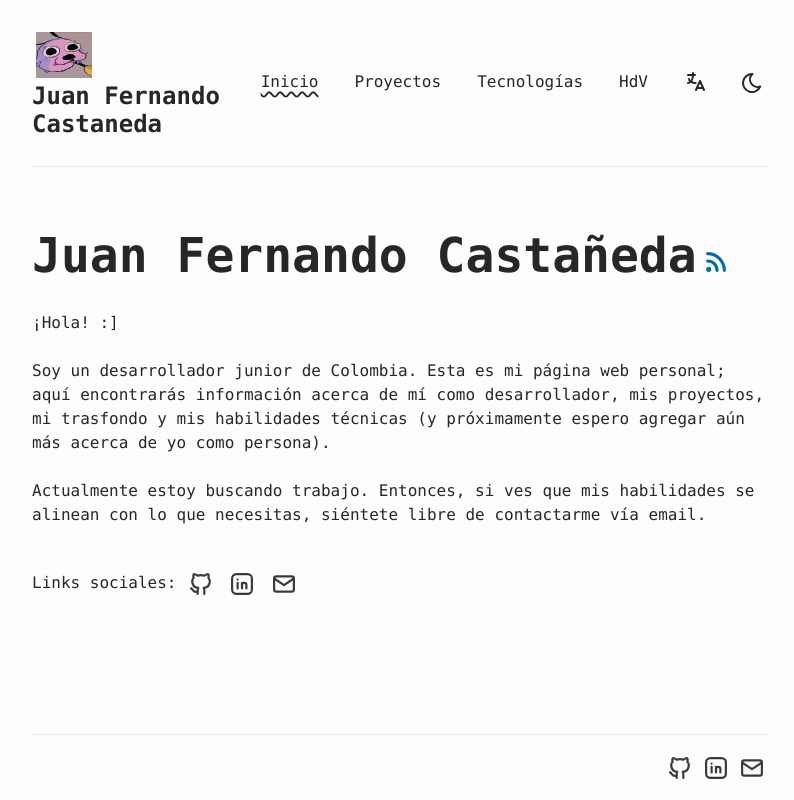
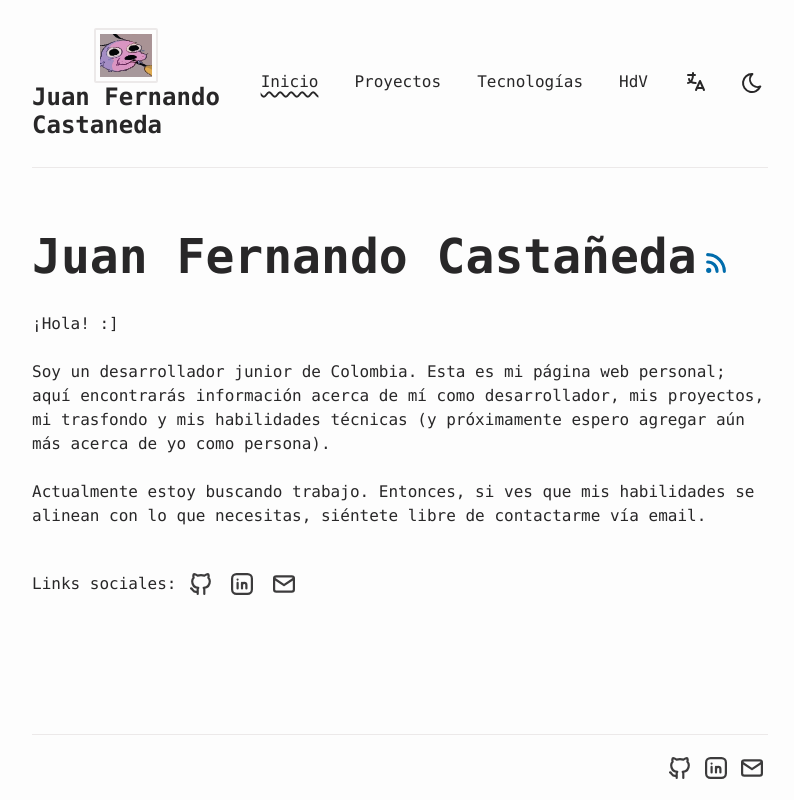
Before and after one commit to JuanFernandoCastaneda/pagina-personal, an Astro site: page / in a window 1280 px wide. Shown: the whole page, without its empty margins (240-1034 px from the left). Built offline with nearby package versions, Linux system fonts and the light colour scheme; Astro itself is replaced by a stand-in of ours.

Commit message:
Agregado bordecito bonito a logos e imágenes. Casi se me cae un ojo con el logo

```diff
--- a/src/components/Card.astro
+++ b/src/components/Card.astro
@@ -30,8 +30,8 @@ const currentLocale = Astro.currentLocale;
 ---
 
 <li class=`my-6 ${padding!==0 && "sm:[&:nth-child(odd)]:pr-3" } sm:[&]:even:pl-3`>
-  {previewImagePath && (<div class="pr-5 pt-1 pb-1">
-    <img alt="project-preview" src={previewImagePath} class="w-[336px] h-40 rounded-xl prose prose-img:border-1">
+  {previewImagePath && (<div class="pr-5 pt-1 pb-1 prose mr-1 sm:mr-0">
+    <img alt="project-preview" src={previewImagePath} class="w-[336px] h-40 ">
   </div>)}
   <a
     href={getRelativeLocalePath(currentLocale, getPath(id, filePath))}
--- a/src/components/Header.astro
+++ b/src/components/Header.astro
@@ -50,13 +50,15 @@ const isActive = (path: string) => {
     >
       <a
         href={getRelativeLocalePath(currentLocale, "/")}
-        class="absolute py-1 text-xl sm:text-2xl leading-7 font-semibold whitespace-nowrap flex flex-row sm:flex-col sm:static"
+        class="absolute flex flex-row py-1 text-xl leading-7 font-semibold whitespace-nowrap sm:static sm:flex-col sm:text-2xl"
       >
-        <img
-          class="w-16 rounded-xs p-1"
-          src={"/coraje2.svg"}
-          alt="Coraje el perro cobarde"
-        />
+        <div class="prose prose-img:!my-0">
+          <img
+            class="w-16 rounded-xs p-1"
+            src={"/coraje2.svg"}
+            alt="Coraje el perro cobarde"
+          />
+        </div>
         <div id="page-name">
           {t("site.title1")}
           <br />
--- a/src/styles/typography.css
+++ b/src/styles/typography.css
@@ -3,6 +3,10 @@
 @layer base {
   .prose {
     @apply prose-headings:!mb-3 prose-headings:!text-foreground prose-h3:italic prose-p:!text-foreground prose-a:!text-foreground prose-a:!decoration-dashed prose-a:underline-offset-8 hover:prose-a:text-accent prose-blockquote:!border-l-accent/50 prose-blockquote:opacity-80 prose-figcaption:!text-foreground prose-figcaption:opacity-70 prose-strong:!text-foreground prose-code:rounded prose-code:bg-muted/75 prose-code:p-1 prose-code:!text-foreground prose-code:before:!content-none prose-code:after:!content-none prose-ol:!text-foreground prose-ul:overflow-x-clip prose-ul:!text-foreground prose-li:marker:!text-accent prose-table:text-foreground prose-th:border prose-th:border-border prose-td:border prose-td:border-border prose-img:mx-auto prose-img:!my-2 prose-img:border-2 prose-img:border-border prose-hr:!border-border;
+  }
+  /*RE GG EZ. Only applies to the logo*/
+  div.prose > img {
+    @apply !my-0 mr-1 sm:mx-auto border-2 border-border;
   }
   .prose a {
     @apply break-words hover:!text-accent;
```
